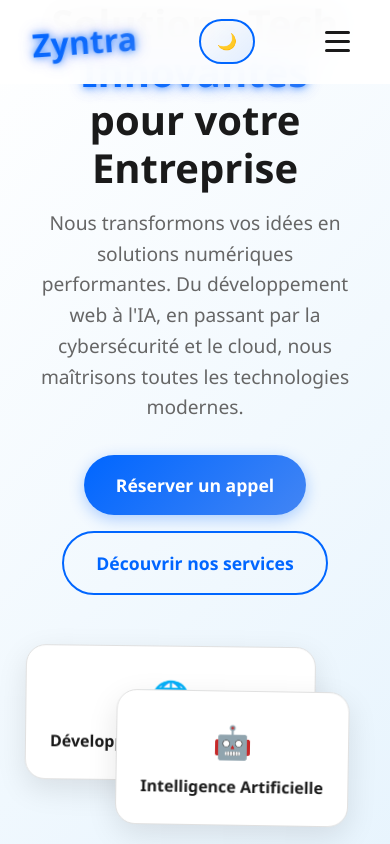
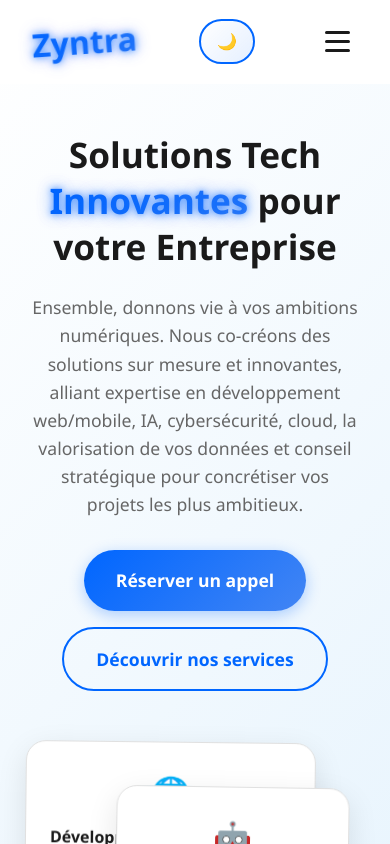
Before and after one commit to Noum-Souare/Mon-site-web, a React (Vite) app: page / in a window 390 px wide. Shown: the top 844 px of the page. Built offline with nearby package versions, Linux system fonts and the light colour scheme.

Commit message:
fix header et amélioration du menu

```diff
--- a/src/App.css
+++ b/src/App.css
@@ -309,10 +309,19 @@ body {
   border-top: 1px solid var(--border-light);
   backdrop-filter: blur(20px);
   z-index: 999;
+  align-items: flex-end;
 }
 
 .nav-links.mobile-active li {
   margin: 0.5rem 0;
+  text-align: right;
+}
+
+.nav-links.mobile-active a {
+  text-align: right;
+  width: 100%;
+  justify-content: flex-end;
+  display: flex;
 }
 
 /* Container */
@@ -330,6 +339,7 @@ body {
   position: relative;
   overflow: hidden;
   background: linear-gradient(135deg, var(--bg-light) 0%, var(--light-blue) 100%);
+  padding-top: 80px;
 }
 
 [data-theme="dark"] .hero {
@@ -1484,13 +1494,26 @@ body {
     display: flex;
   }
 
+  .hero {
+    padding-top: 100px;
+    min-height: calc(100vh - 20px);
+  }
+
   .hero-content {
     grid-template-columns: 1fr;
     text-align: center;
+    padding: 2rem;
   }
 
   .hero-text h1 {
-    font-size: 2.5rem;
+    font-size: 2.2rem;
+    line-height: 1.3;
+    margin-bottom: 1.5rem;
+  }
+
+  .hero-text p {
+    font-size: 1.1rem;
+    margin-bottom: 2rem;
   }
 
   .cta-buttons {
--- a/src/App.jsx
+++ b/src/App.jsx
@@ -1480,7 +1480,7 @@ function App() {
         <div className="hero-content">
           <div className="hero-text">
             <h1>Solutions Tech <span className="highlight">Innovantes</span> pour votre Entreprise</h1>
-            <p>Nous transformons vos idées en solutions numériques performantes. Du développement web à l'IA, en passant par la cybersécurité et le cloud, nous maîtrisons toutes les technologies modernes.</p>
+            <p>Ensemble, donnons vie à vos ambitions numériques. Nous co-créons des solutions sur mesure et innovantes, alliant expertise en développement web/mobile, IA, cybersécurité, cloud, la valorisation de vos données et conseil stratégique pour concrétiser vos projets les plus ambitieux.</p>
             <div className="cta-buttons">
               <a href="#booking" className="btn-primary">Réserver un appel</a>
               <a href="#services" className="btn-secondary">Découvrir nos services</a>
@@ -1819,7 +1819,7 @@ function App() {
                   className="member-photo"
                 />
               </div>
-              <h3>Alexandre Souaré</h3>
+              <h3>Noumouké Souaré</h3>
               <h4>Gérant & Responsable technique</h4>
               <p>Vision stratégique et expertise technique pour piloter vos projets vers le succès</p>
             </div>
@@ -1831,7 +1831,7 @@ function App() {
                   className="member-photo"
                 />
               </div>
-              <h3>Marie Fontaine</h3>
+              <h3>Fatoumata Souaré</h3>
               <h4>Product Owner & UI/UX Designer</h4>
               <p>Conception centrée utilisateur et gestion produit pour des expériences optimales</p>
             </div>
@@ -1843,7 +1843,7 @@ function App() {
                   className="member-photo"
                 />
               </div>
-              <h3>Julien Martin</h3>
+              <h3>Fodé Sylla</h3>
               <h4>Développeur Fullstack</h4>
               <p>Maîtrise complète des technologies frontend et backend pour des solutions robustes</p>
             </div>
@@ -1855,7 +1855,7 @@ function App() {
                   className="member-photo"
                 />
               </div>
-              <h3>Sarah Bernard</h3>
+              <h3>Abdoulaye Bademba DIALLO</h3>
               <h4>Ing. Réseaux & Sécurité</h4>
               <p>Infrastructure sécurisée et optimisation réseau pour des performances maximales</p>
             </div>
```
